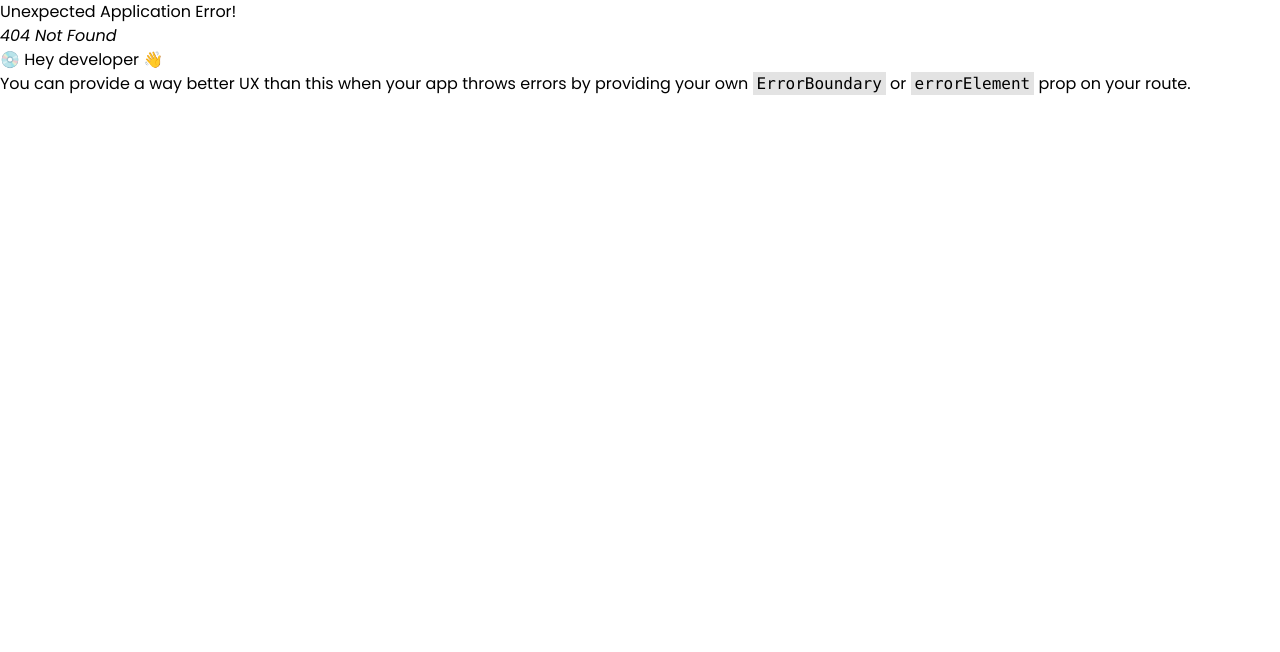
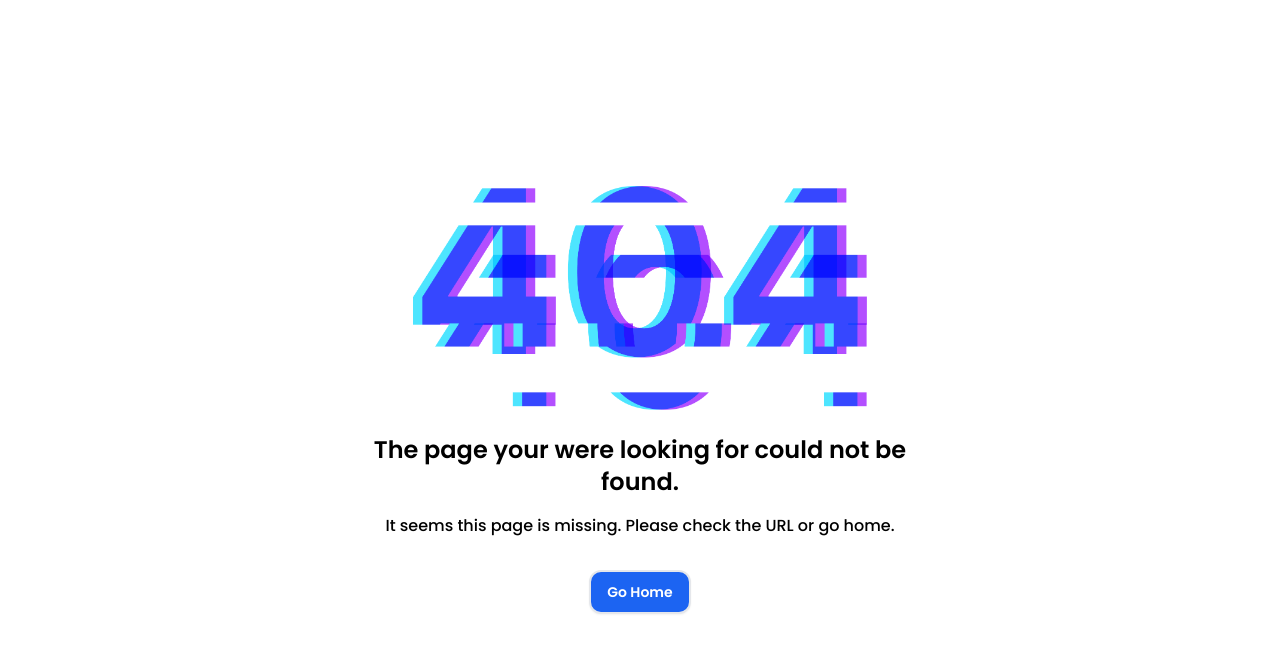
Before and after one commit to jalal-uddin-sharif/blog-zone, a React (Vite) app: page /blog/1 in a window 1280 px wide. Before the commit this address had no page. Shown: the top 652 px of the page. Built offline with nearby package versions, Linux system fonts and the light colour scheme.

Commit message:
added 404 error page

```diff
--- /dev/null
+++ b/src/Pages/Error.jsx
@@ -0,0 +1,29 @@
+import { Link } from 'react-router-dom';
+import errorImg from '/404-v3.png'
+const Error = () => {
+    return (
+        <div className="flex h-screen flex-1 items-center justify-center">
+        <div className="flex w-full max-w-2xl flex-col items-center px-6 text-center md:px-10">
+          <img
+            src={errorImg}
+            alt="404"
+            className="h-56"
+          />
+          <h2 className="mt-6 text-2xl font-semibold text-heading">
+            The page your were looking for could not be found.
+          </h2>
+          <p className="mt-4 font-medium text-text">
+            It seems this page is missing. Please check the URL or go home.
+          </p>
+          <Link
+            to={'/'}
+            className="mt-8 bg-blue-600 inline-flex cursor-pointer items-center justify-center rounded-xl border-2 border-primary bg-primary px-4 py-2.5 text-sm font-semibold text-white shadow-sm hover:border-primary-accent hover:bg-primary-accent focus:outline-none focus:ring-2 focus:ring-orange-400/80 focus:ring-offset-0 disabled:opacity-30 disabled:hover:border-primary disabled:hover:bg-primary disabled:hover:text-white dark:focus:ring-white/80"
+          >
+            Go Home
+          </Link>
+        </div>
+      </div>
+    );
+};
+
+export default Error;
--- a/src/Routes/Routes.jsx
+++ b/src/Routes/Routes.jsx
@@ -5,11 +5,13 @@ import Home from "../Home/Home";
 import AddBlog from "../Pages/AddBlog";
 import Wishlist from "../Pages/Wishlist";
 import FeaturedBlogs from "../Pages/FeaturedBlogs";
+import Error from "../Pages/Error";
 
 export const router = createBrowserRouter([
   {
     path: "/",
     element: <Roots />,
+    errorElement: <Error/>,
     children: [
       {
         path: "/",
```
Also changed, not shown: public/404-v3.png (added).
